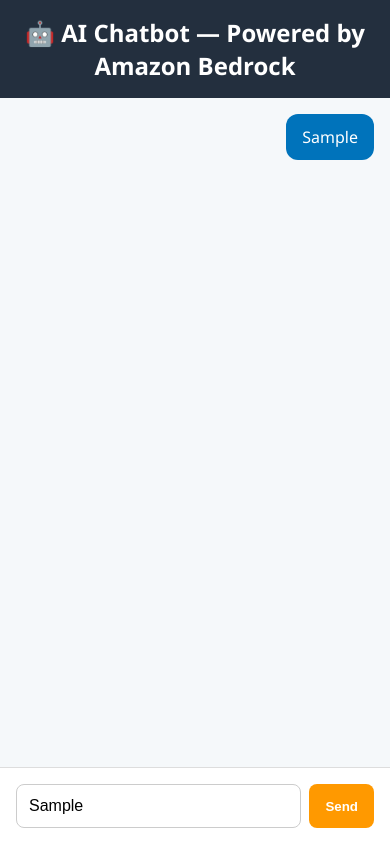
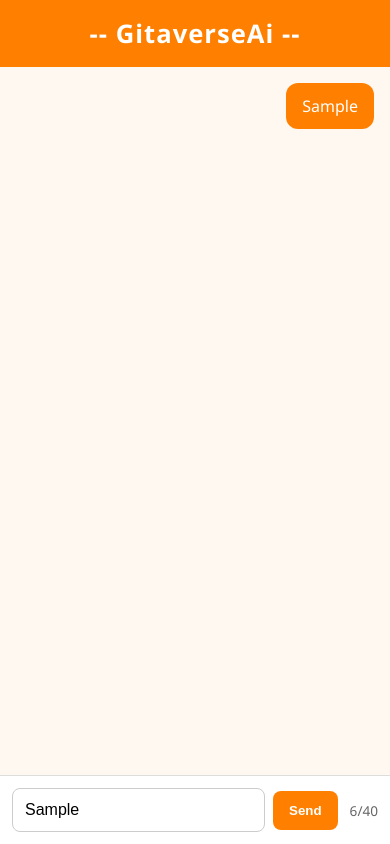
Before and after one commit to Rajmulik511/GitaverseAi, a plain HTML site: page index.html in a window 390 px wide. Both pictures are taken after typing "Sample" into the empty fields and a click on the button "Send". Drawn offline with Linux system fonts and the light colour scheme; no server answers.

Commit message:
Update index.html
Bg color change.

```diff
--- a/index.html
+++ b/index.html
@@ -3,24 +3,38 @@
 <head>
   <meta charset="UTF-8" />
   <meta name="viewport" content="width=device-width, initial-scale=1.0"/>
-  <title>AI Chatbot using Amazon Bedrock</title>
+  <title>GitaverseAi</title>
   <style>
     body {
     margin: 0;
     font-family: 'Segoe UI', sans-serif;
-      background-color: #f5f8fa;
+    background-color: #fff4e6; /* 🌸 Soft light cream/orange background */
     display: flex;
-      flex-direction: column;
+    justify-content: center;
+    align-items: center;
     height: 100vh;
   }
 
+    .chat-container {
+    display: flex;
+    flex-direction: column;
+    height: 90vh;
+    width: 100%;
+    max-width: 600px;
+    background-color: #fff8f0; /* slightly different cream for contrast */
+    border-radius: 12px;
+    box-shadow: 0 6px 20px rgba(0,0,0,0.15);
+    overflow: hidden;
+  }
+
     header {
-      background-color: #232f3e;
+      background: #ff8000;
       color: white;
       padding: 1rem;
       text-align: center;
-      font-size: 1.5rem;
+      font-size: 1.6rem;
       font-weight: bold;
+      letter-spacing: 1px;
     }
 
     #chatBox {
@@ -42,22 +56,23 @@
 
     .user {
       align-self: flex-end;
-      background-color: #0073bb;
+      background-color: #ff8000;
       color: white;
     }
 
     .bot {
       align-self: flex-start;
-      background-color: #e1ecf4;
-      color: #333;
+      background-color: #ffe0b2;
+      color: #4a2c00;
     }
 
     footer {
-      padding: 1rem;
+      padding: 0.75rem;
       display: flex;
       gap: 0.5rem;
       background-color: white;
       border-top: 1px solid #ddd;
+      align-items: center;
     }
 
     input[type="text"] {
@@ -71,7 +86,7 @@
 
     button {
       padding: 0.75rem 1rem;
-      background-color: #ff9900;
+      background-color: #ff8000;
       border: none;
       border-radius: 8px;
       color: white;
@@ -81,20 +96,38 @@
     }
 
     button:hover {
-      background-color: #e48c00;
+      background-color: #e67300;
+    }
+
+    #charCount {
+      font-size: 0.85rem;
+      color: #666;
+      margin-left: 4px;
+    }
+
+    /* Responsive */
+    @media (max-width: 768px) {
+      .chat-container {
+        height: 100vh;
+        border-radius: 0;
+        max-width: 100%;
+      }
     }
   </style>
 </head>
 <body>
 
-  <header>🤖 AI Chatbot — Powered by Amazon Bedrock</header>
+  <div class="chat-container">
+    <header>-- GitaverseAi --</header>
 
     <div id="chatBox"></div>
 
     <footer>
-    <input type="text" id="userInput" placeholder="Type your message..." />
+      <input type="text" id="userInput" maxlength="40" placeholder="Type your message..." oninput="updateCharCount()" />
       <button onclick="sendMessage()">Send</button>
+      <span id="charCount">0/40</span>
     </footer>
+  </div>
 
   <script>
     let history = [];
@@ -125,6 +158,7 @@
 
       // Reset input
       userInput.value = '';
+      updateCharCount();
     }
 
     function addMessage(text, sender) {
@@ -134,6 +168,12 @@
       document.getElementById('chatBox').appendChild(msg);
       msg.scrollIntoView({ behavior: 'smooth' });
     }
+
+    function updateCharCount() {
+      const input = document.getElementById('userInput');
+      const count = input.value.length;
+      document.getElementById('charCount').textContent = `${count}/40`;
+    }
   </script>
 
 </body>
```
Lines whose indentation alone changed are shown as unchanged.
